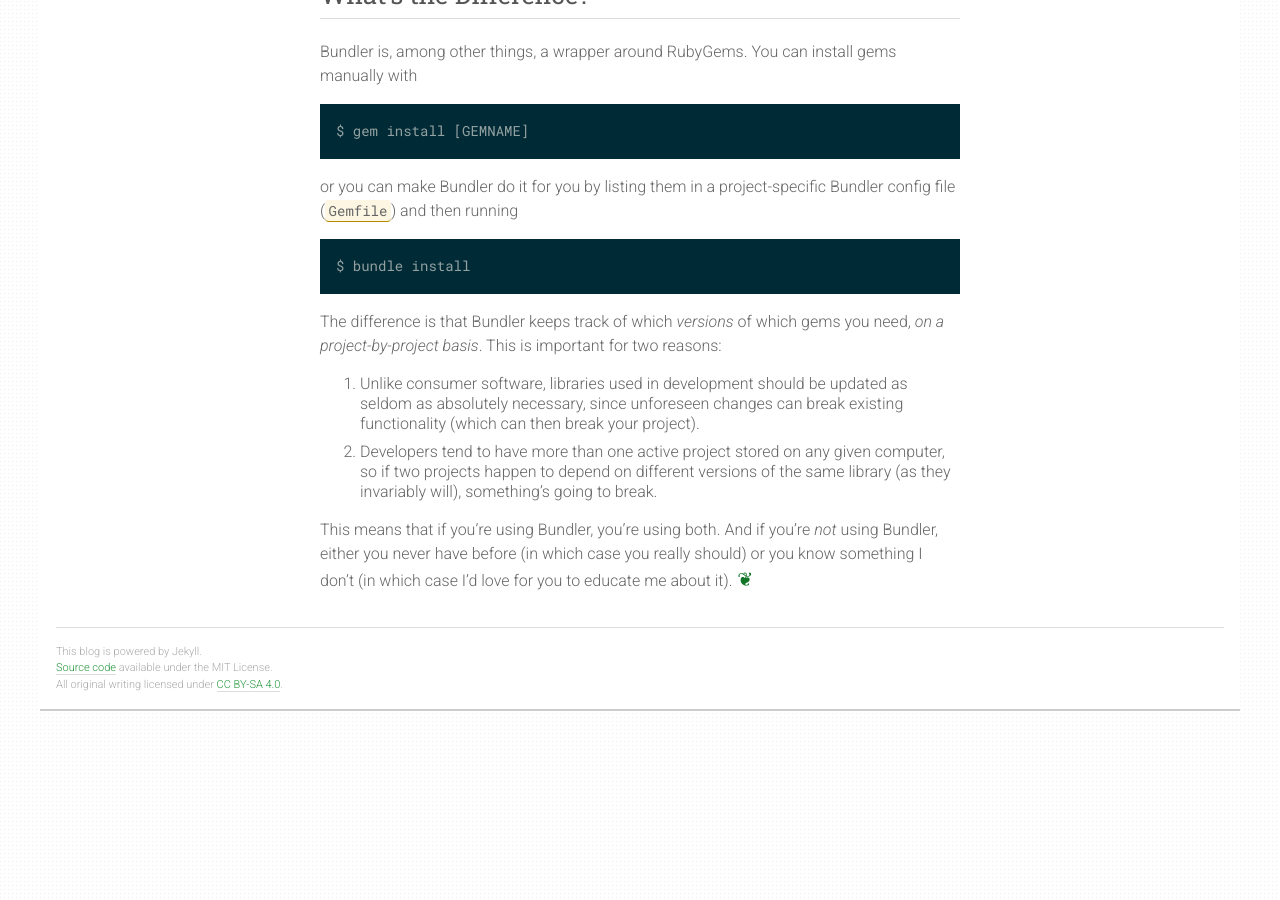
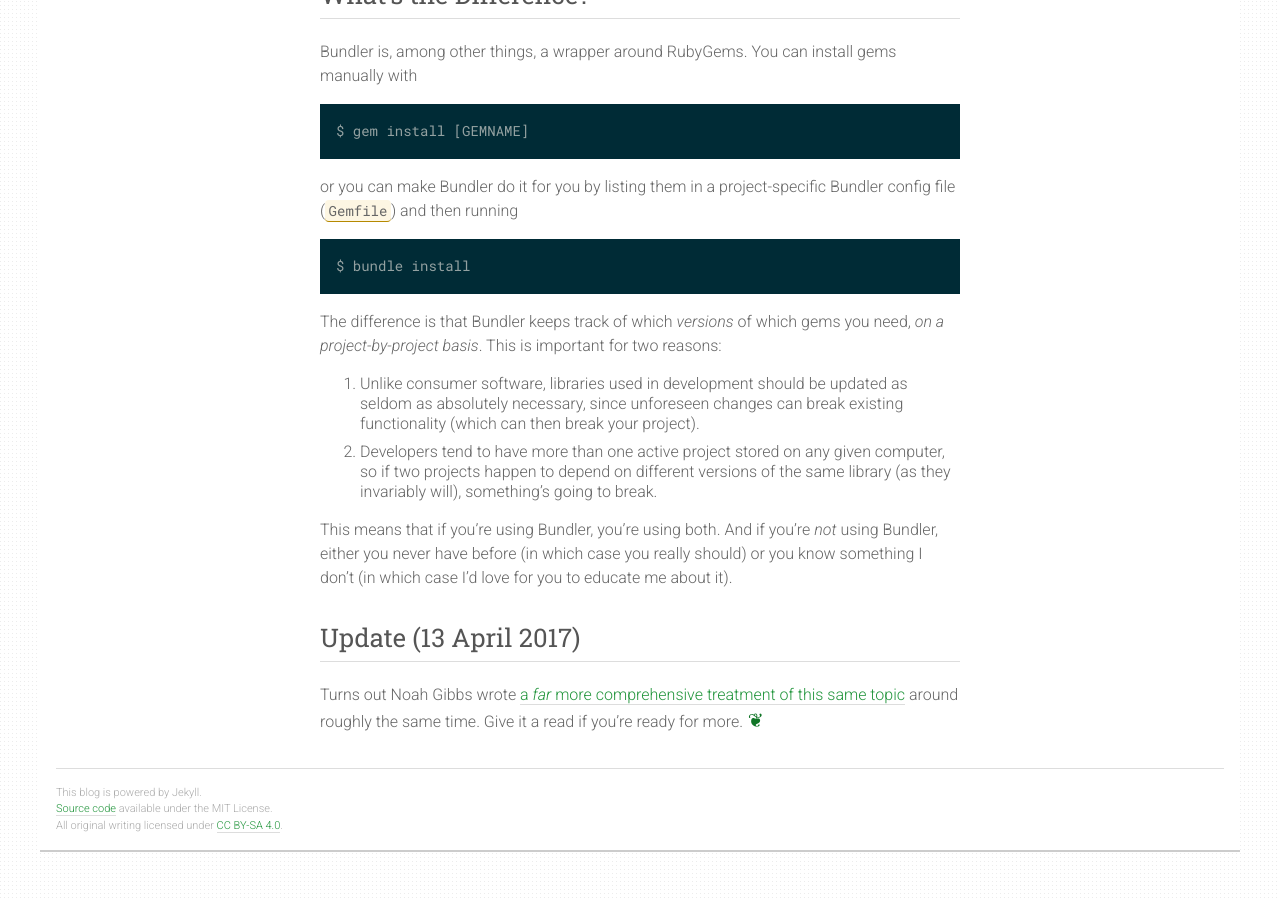
Before and after one commit to rlue/ryanlue.com, a Jekyll site: the page built from _posts/2017-03-06-rubygems-and-bundler.md, in a window 1280 px wide and 900 px high, scrolled down 871 px. Built offline with Jekyll 4.4.1, drawn with Linux system fonts in a browser that asks for light colours.

Commit message:
Update 'RubyGems and Bundler'

```diff
--- a/_posts/2017-03-06-rubygems-and-bundler.md
+++ b/_posts/2017-03-06-rubygems-and-bundler.md
@@ -34,3 +34,10 @@ The difference is that Bundler keeps track of which _versions_ of which gems you
 2. Developers tend to have more than one active project stored on any given computer, so if two projects happen to depend on different versions of the same library (as they invariably will), something’s going to break.
 
 This means that if you’re using Bundler, you’re using both. And if you’re _not_ using Bundler, either you never have before (in which case you really should) or you know something I don’t (in which case I’d love for you to educate me about it).
+
+Update (13 April 2017)
+----------------------
+
+Turns out Noah Gibbs wrote [a _far_ more comprehensive treatment of this same topic][gibbs]{:target="_blank"} around roughly the same time. Give it a read if you’re ready for more.
+
+[gibbs]: https://appfolio-engineering.squarespace.com/appfolio-engineering/2017/2/27/ruby-rubygems-and-bundler
```
